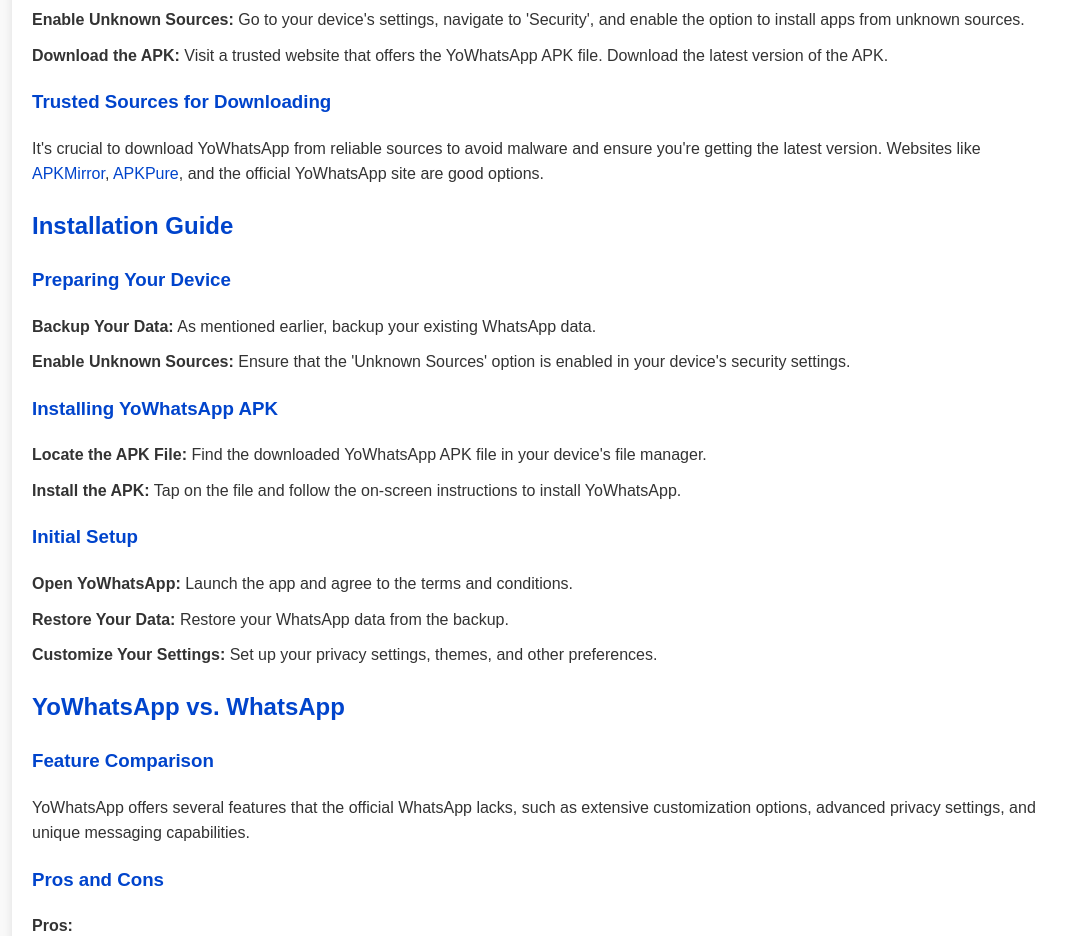
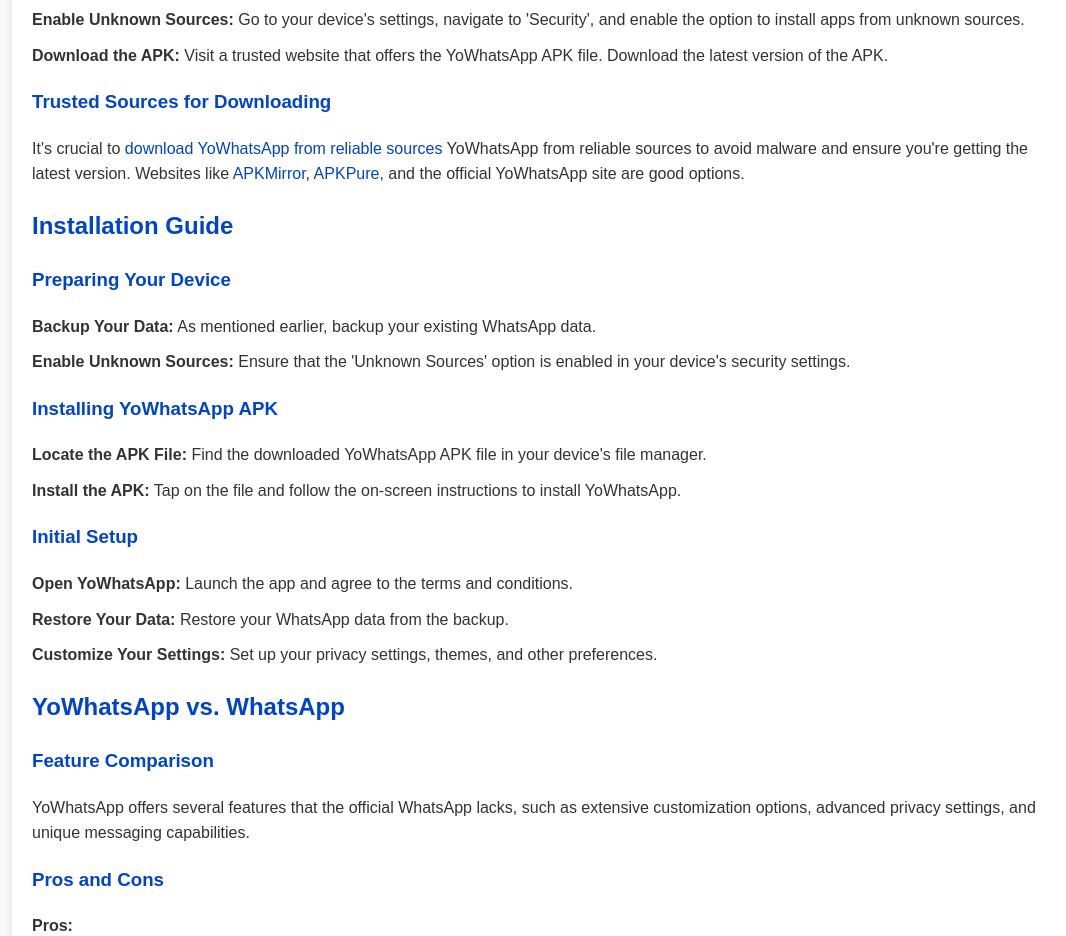
Before and after one commit to Mueen234/yowwhatsapp, a plain HTML site: page index.html in a window 1280 px wide. Shown: the part 2283-3219 px from the top of the page, without its empty margins (96-1162 px from the left). Drawn offline with Linux system fonts and the light colour scheme.

Commit message:
Add files via upload

```diff
--- a/index.html
+++ b/index.html
@@ -120,7 +120,7 @@
     </ul>
 
     <h3>Trusted Sources for Downloading</h3>
-    <p>It's crucial to download YoWhatsApp from reliable sources to avoid malware and ensure you're getting the latest version. Websites like <a href="https://www.apkmirror.com" target="_blank">APKMirror</a>, <a href="https://www.apkpure.com" target="_blank">APKPure</a>, and the official YoWhatsApp site are good options.</p>
+    <p>It's crucial to <a href="https://yowwhatsapp.in/yo-whatsapp-update-latest-version-download-apk/">download YoWhatsApp from reliable sources</a> YoWhatsApp from reliable sources to avoid malware and ensure you're getting the latest version. Websites like <a href="https://www.apkmirror.com" target="_blank">APKMirror</a>, <a href="https://www.apkpure.com" target="_blank">APKPure</a>, and the official YoWhatsApp site are good options.</p>
 
     <h2>Installation Guide</h2>
 
```
